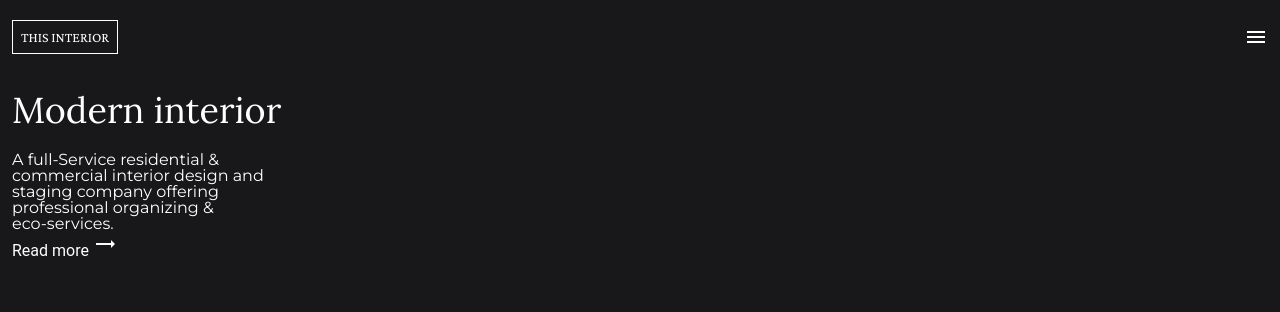
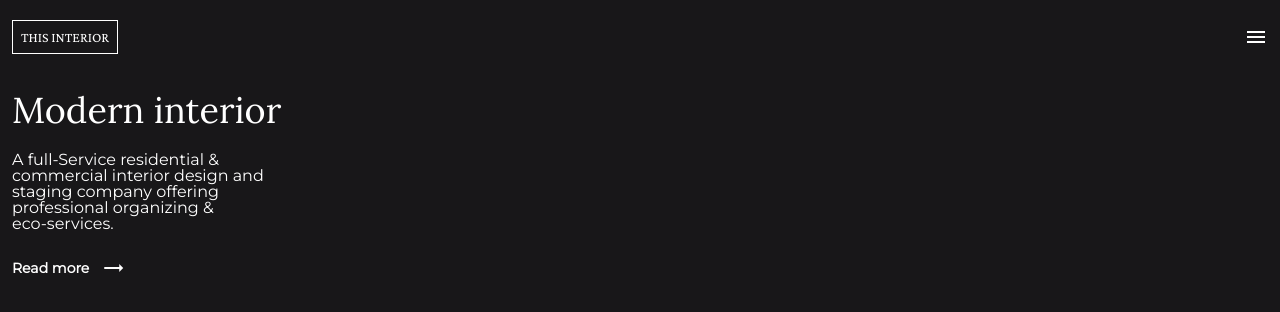
Before and after one commit to guilchaves/responsive_challenge_3, a plain HTML site: page index.html in a window 1280 px wide. Drawn offline with nearby package versions, Linux system fonts and the light colour scheme.

Commit message:
feat(content): content section added;

```diff
--- a/assets/css/components/content.css
+++ b/assets/css/components/content.css
@@ -16,3 +16,18 @@
   font-weight: 400;
   font-style: 0.875rem;
 }
+
+.content__more {
+  display: flex;
+  align-items: center;
+
+  margin-top: 1.5rem;
+
+  font-family: var(--montserrat);
+  font-weight: 700;
+  font-size: 0.875rem;
+}
+
+.content__more___read {
+  margin-right: var(--mg-left-right);
+}
```
